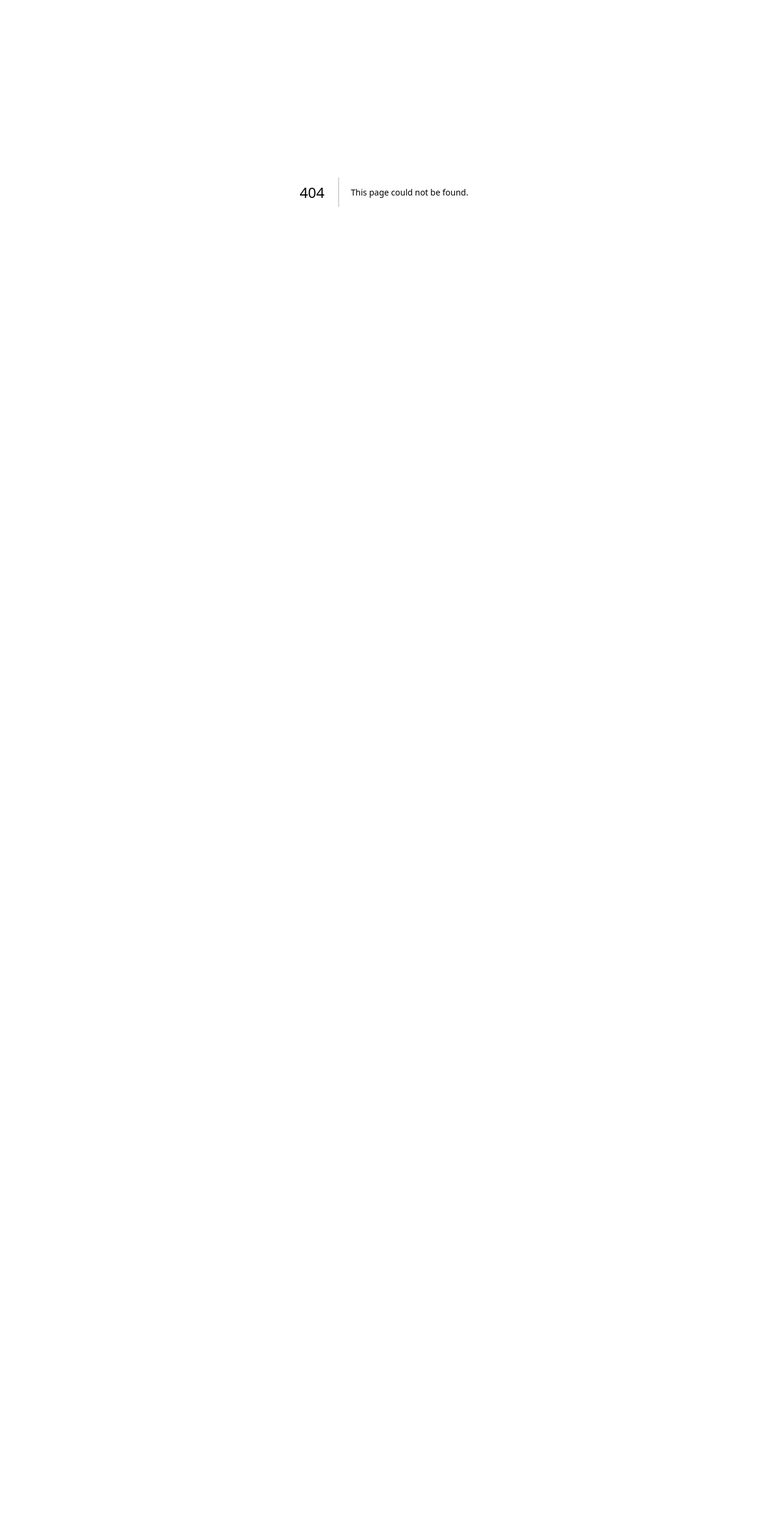
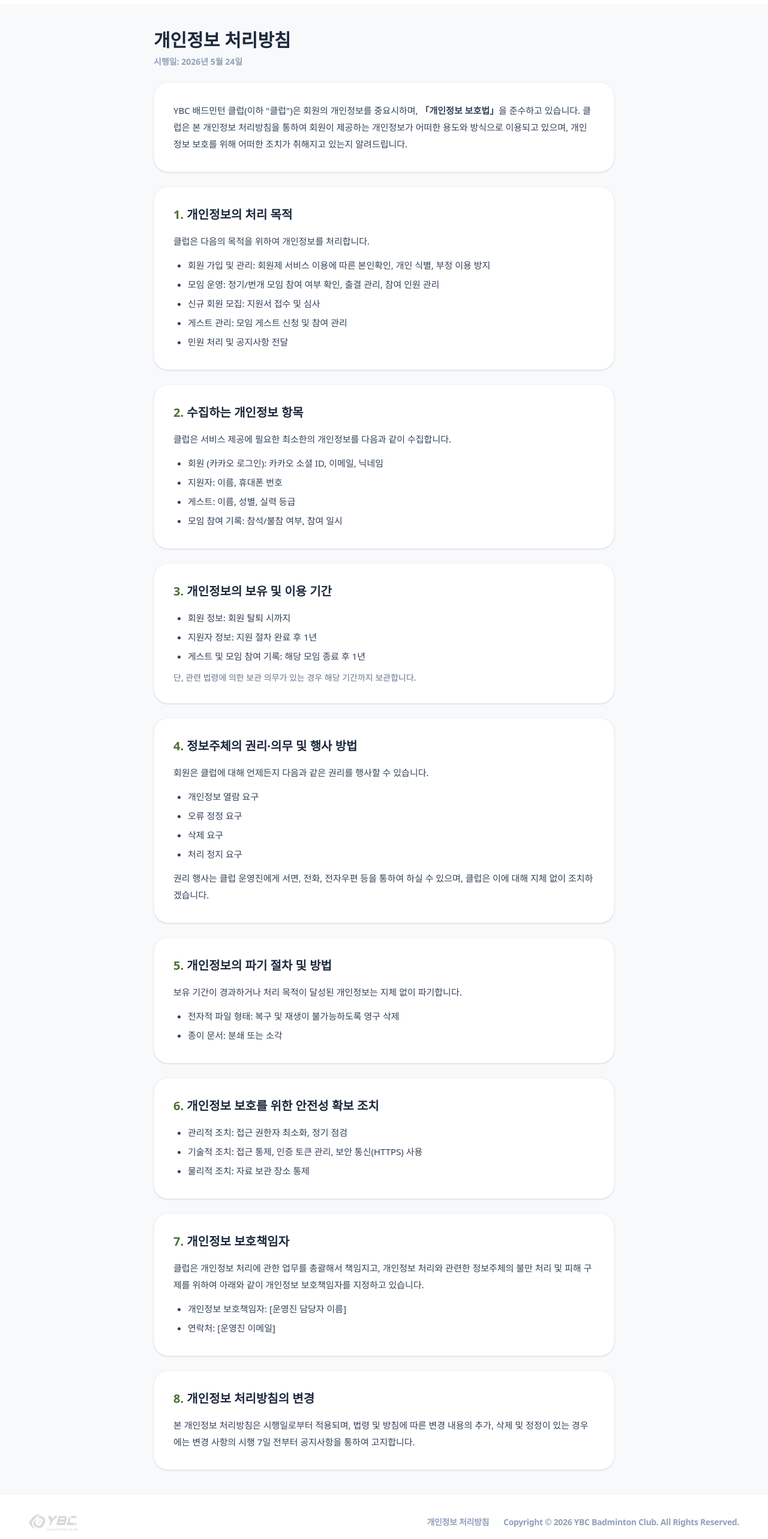
Before and after one commit to YBC-badminton/YBC-FE, a Next.js app: page /policy/privacy in a window 1280 px wide. Before the commit this address had no page. Shown: the part 80-2646 px from the top of the page at 60% size. Before the commit the page ends 800 px from the top, so only its background shows below. Built offline with nearby package versions, Linux system fonts and the light colour scheme.

Commit message:
feat: Add privacy policy page and footer link

```diff
--- /dev/null
+++ b/app/(main)/policy/privacy/page.tsx
@@ -0,0 +1,106 @@
+import React from 'react';
+
+export const metadata = {
+    title: '개인정보 처리방침 | YBC',
+};
+
+export default function PrivacyPolicyPage() {
+    return (
+        <div className="min-h-screen bg-[#F8F9FA] py-10 px-6 lg:px-24 font-sans">
+            <div className="max-w-3xl mx-auto space-y-6">
+                <header className="space-y-2">
+                    <h1 className="text-3xl font-black text-slate-800">개인정보 처리방침</h1>
+                    <p className="text-sm font-bold text-slate-400">시행일: 2026년 5월 24일</p>
+                </header>
+
+                <section className="bg-white rounded-[24px] shadow-sm border border-gray-100 p-8 space-y-4">
+                    <p className="text-[15px] leading-7 text-slate-700">
+                        YBC 배드민턴 클럽(이하 &quot;클럽&quot;)은 회원의 개인정보를 중요시하며, <span className="font-bold">「개인정보 보호법」</span>을 준수하고 있습니다. 클럽은 본 개인정보 처리방침을 통하여 회원이 제공하는 개인정보가 어떠한 용도와 방식으로 이용되고 있으며, 개인정보 보호를 위해 어떠한 조치가 취해지고 있는지 알려드립니다.
+                    </p>
+                </section>
+
+                <Article number="1" title="개인정보의 처리 목적">
+                    <p>클럽은 다음의 목적을 위하여 개인정보를 처리합니다.</p>
+                    <ul className="list-disc pl-6 space-y-1">
+                        <li>회원 가입 및 관리: 회원제 서비스 이용에 따른 본인확인, 개인 식별, 부정 이용 방지</li>
+                        <li>모임 운영: 정기/번개 모임 참여 여부 확인, 출결 관리, 참여 인원 관리</li>
+                        <li>신규 회원 모집: 지원서 접수 및 심사</li>
+                        <li>게스트 관리: 모임 게스트 신청 및 참여 관리</li>
+                        <li>민원 처리 및 공지사항 전달</li>
+                    </ul>
+                </Article>
+
+                <Article number="2" title="수집하는 개인정보 항목">
+                    <p>클럽은 서비스 제공에 필요한 최소한의 개인정보를 다음과 같이 수집합니다.</p>
+                    <ul className="list-disc pl-6 space-y-1">
+                        <li>회원 (카카오 로그인): 카카오 소셜 ID, 이메일, 닉네임</li>
+                        <li>지원자: 이름, 휴대폰 번호</li>
+                        <li>게스트: 이름, 성별, 실력 등급</li>
+                        <li>모임 참여 기록: 참석/불참 여부, 참여 일시</li>
+                    </ul>
+                </Article>
+
+                <Article number="3" title="개인정보의 보유 및 이용 기간">
+                    <ul className="list-disc pl-6 space-y-1">
+                        <li>회원 정보: 회원 탈퇴 시까지</li>
+                        <li>지원자 정보: 지원 절차 완료 후 1년</li>
+                        <li>게스트 및 모임 참여 기록: 해당 모임 종료 후 1년</li>
+                    </ul>
+                    <p className="text-sm text-slate-500">단, 관련 법령에 의한 보관 의무가 있는 경우 해당 기간까지 보관합니다.</p>
+                </Article>
+
+                <Article number="4" title="정보주체의 권리·의무 및 행사 방법">
+                    <p>회원은 클럽에 대해 언제든지 다음과 같은 권리를 행사할 수 있습니다.</p>
+                    <ul className="list-disc pl-6 space-y-1">
+                        <li>개인정보 열람 요구</li>
+                        <li>오류 정정 요구</li>
+                        <li>삭제 요구</li>
+                        <li>처리 정지 요구</li>
+                    </ul>
+                    <p>권리 행사는 클럽 운영진에게 서면, 전화, 전자우편 등을 통하여 하실 수 있으며, 클럽은 이에 대해 지체 없이 조치하겠습니다.</p>
+                </Article>
+
+                <Article number="5" title="개인정보의 파기 절차 및 방법">
+                    <p>보유 기간이 경과하거나 처리 목적이 달성된 개인정보는 지체 없이 파기합니다.</p>
+                    <ul className="list-disc pl-6 space-y-1">
+                        <li>전자적 파일 형태: 복구 및 재생이 불가능하도록 영구 삭제</li>
+                        <li>종이 문서: 분쇄 또는 소각</li>
+                    </ul>
+                </Article>
+
+                <Article number="6" title="개인정보 보호를 위한 안전성 확보 조치">
+                    <ul className="list-disc pl-6 space-y-1">
+                        <li>관리적 조치: 접근 권한자 최소화, 정기 점검</li>
+                        <li>기술적 조치: 접근 통제, 인증 토큰 관리, 보안 통신(HTTPS) 사용</li>
+                        <li>물리적 조치: 자료 보관 장소 통제</li>
+                    </ul>
+                </Article>
+
+                <Article number="7" title="개인정보 보호책임자">
+                    <p>클럽은 개인정보 처리에 관한 업무를 총괄해서 책임지고, 개인정보 처리와 관련한 정보주체의 불만 처리 및 피해 구제를 위하여 아래와 같이 개인정보 보호책임자를 지정하고 있습니다.</p>
+                    <ul className="list-disc pl-6 space-y-1">
+                        <li>개인정보 보호책임자: [운영진 담당자 이름]</li>
+                        <li>연락처: [운영진 이메일]</li>
+                    </ul>
+                </Article>
+
+                <Article number="8" title="개인정보 처리방침의 변경">
+                    <p>본 개인정보 처리방침은 시행일로부터 적용되며, 법령 및 방침에 따른 변경 내용의 추가, 삭제 및 정정이 있는 경우에는 변경 사항의 시행 7일 전부터 공지사항을 통하여 고지합니다.</p>
+                </Article>
+            </div>
+        </div>
+    );
+}
+
+function Article({ number, title, children }: { number: string; title: string; children: React.ReactNode }) {
+    return (
+        <section className="bg-white rounded-[24px] shadow-sm border border-gray-100 p-8 space-y-4">
+            <h2 className="text-xl font-black text-slate-800">
+                <span className="text-[#4B7332]">{number}.</span> {title}
+            </h2>
+            <div className="text-[15px] leading-7 text-slate-700 space-y-3">
+                {children}
+            </div>
+        </section>
+    );
+}
--- a/components/ui/FooterSection.tsx
+++ b/components/ui/FooterSection.tsx
@@ -1,7 +1,9 @@
+import Link from 'next/link';
+
 export default function FooterSection() {
     return (
         <section className="border-t border-gray-100 py-8 px-12">
-            <div className="max-w-screen-2xl mx-auto flex justify-between items-center text-sm font-semibold tracking-tight text-slate-400">
+            <div className="max-w-screen-2xl mx-auto flex flex-col sm:flex-row justify-between items-center gap-3 text-sm font-semibold tracking-tight text-slate-400">
 
                 <div className="flex items-center opacity-60">
                 <img
@@ -11,9 +13,17 @@ export default function FooterSection() {
                 />
                 </div>
 
-                <p>
-                Copyright © 2026 YBC Badminton Club. All Rights Reserved.
-                </p>
+                <div className="flex flex-col sm:flex-row items-center gap-2 sm:gap-6">
+                    <Link
+                        href="/policy/privacy"
+                        className="hover:text-slate-600 transition-colors"
+                    >
+                        개인정보 처리방침
+                    </Link>
+                    <p>
+                    Copyright © 2026 YBC Badminton Club. All Rights Reserved.
+                    </p>
+                </div>
             </div>
         </section>
     );
```
